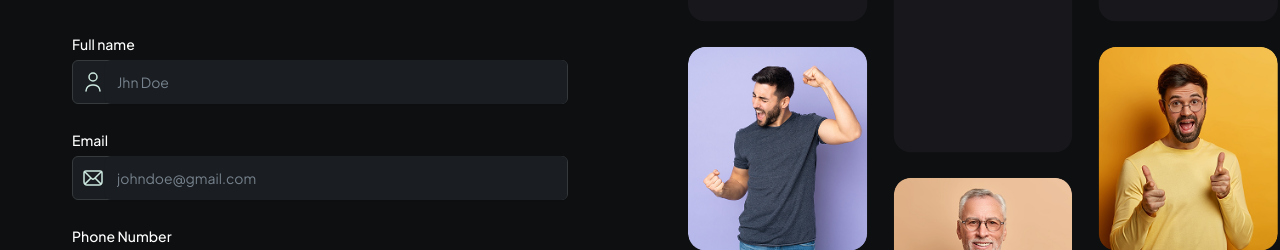
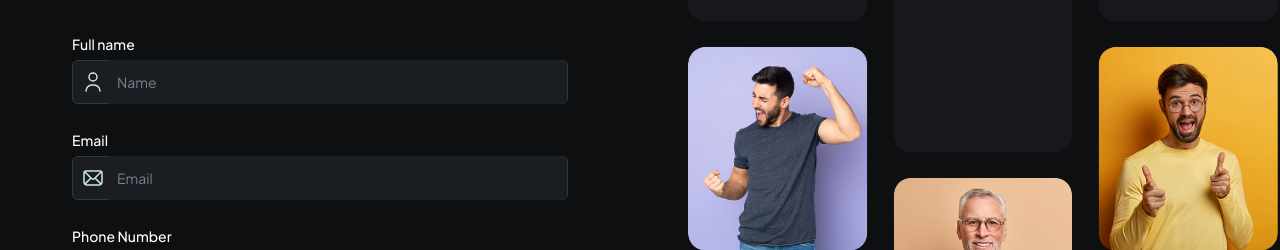
Before and after one commit to Flyer2003/GatherDeck_Token, a Next.js app: page / in a window 1280 px wide. Shown: the part 235-485 px from the top of the page. Built offline with nearby package versions, Linux system fonts and the light colour scheme; no server answers.

Commit message:
placeholder changed

```diff
--- a/components/forms/ApplicationForm.tsx
+++ b/components/forms/ApplicationForm.tsx
@@ -96,7 +96,7 @@ const ApplicationForm = ({ user }: { user: User }) => {
               control={form.control}
               name="email"
               label="Email *"
-              placeholder="johndoe@gmail.com"
+              placeholder="email"
               iconSrc="/assets/icons/email.svg"
               iconAlt="email"
           />
--- a/components/forms/RegistrationForm.tsx
+++ b/components/forms/RegistrationForm.tsx
@@ -65,7 +65,7 @@ const RegistrationForm = () => {
             control={form.control}
             name="name"
             label="Full name"
-            placeholder="Jhn Doe"
+            placeholder="Name"
             iconSrc="/assets/icons/user.svg"
             iconAlt="user"
         />
@@ -75,7 +75,7 @@ const RegistrationForm = () => {
             control={form.control}
             name="email"
             label="Email"
-            placeholder="johndoe@gmail.com"
+            placeholder="Email"
             iconSrc="/assets/icons/email.svg"
             iconAlt="email"
         />
@@ -84,7 +84,7 @@ const RegistrationForm = () => {
             control={form.control}
             name="phone"
             label="Phone Number"
-            placeholder="9123234567"
+            placeholder=""
         />
 
 
```
